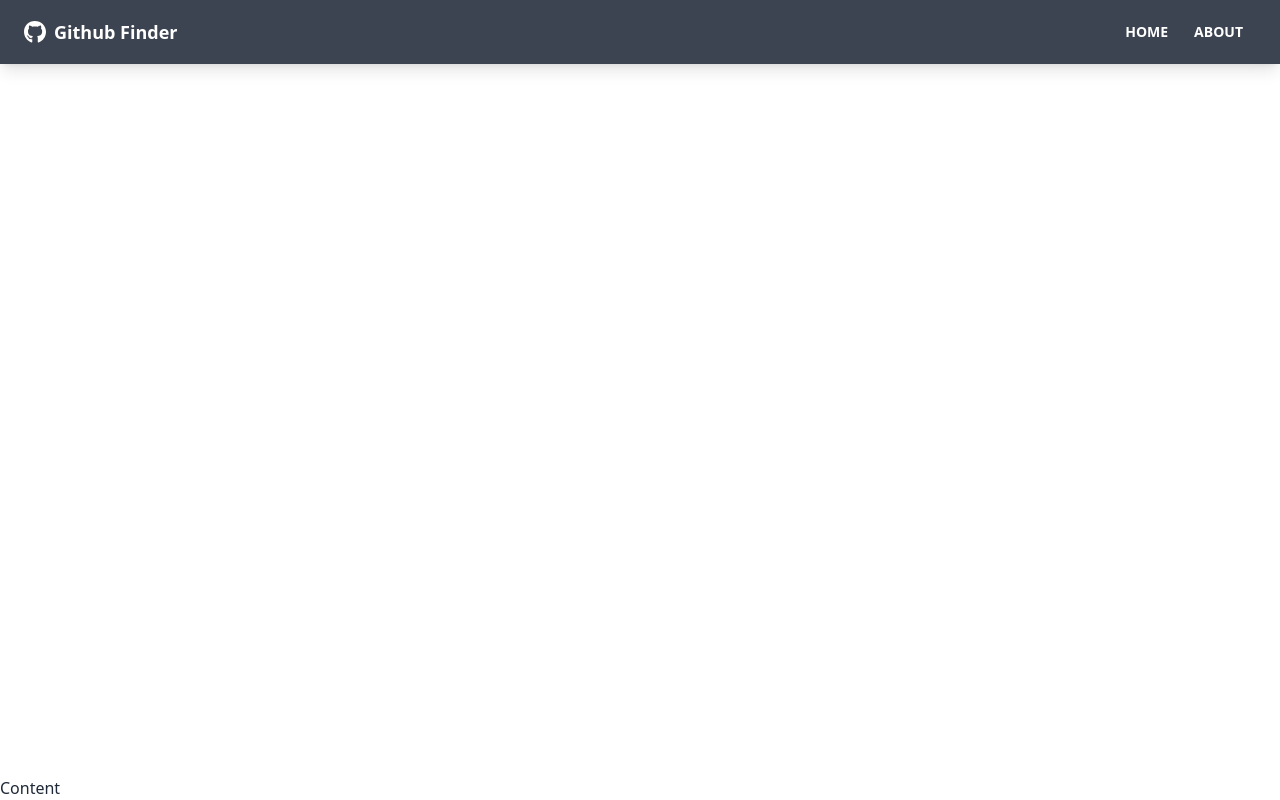
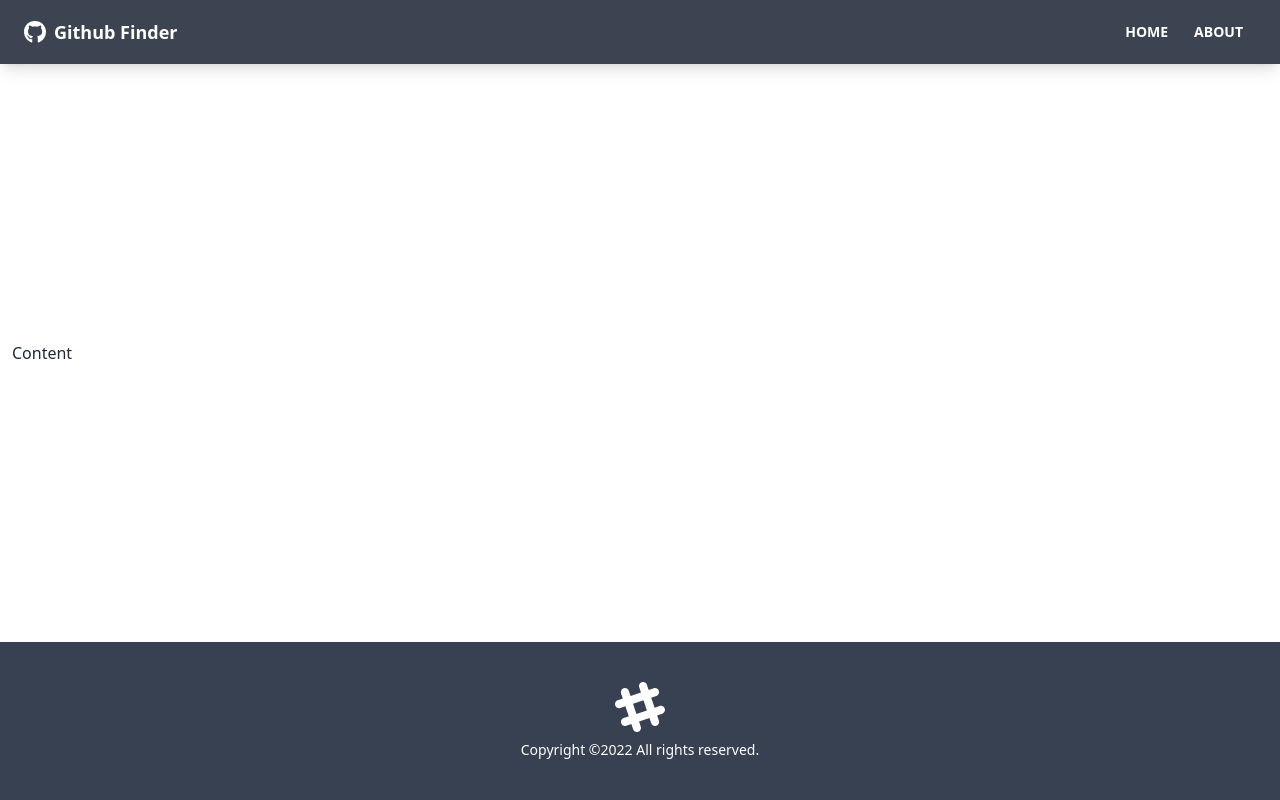
Before and after one commit to SteveDAC/github-finder, a React (Create React App) app: page / in a window 1280 px wide. Built offline with nearby package versions, Linux system fonts and the light colour scheme.

Commit message:
Added Footer component.

```diff
--- a/src/App.js
+++ b/src/App.js
@@ -1,12 +1,14 @@
 import { BrowserRouter as Router, Route } from "react-router-dom";
 import Navbar from "./components/layout/Navbar";
+import Footer from "./components/layout/Footer";
 
 function App() {
   return (
     <Router>
       <div className="flex h-screen flex-col justify-between">
         <Navbar />
-        <main>Content</main>
+        <main className="container mx-auto px-3 pb-12">Content</main>
+        <Footer />
       </div>
     </Router>
   );
--- /dev/null
+++ b/src/components/layout/Footer.jsx
@@ -0,0 +1,25 @@
+function Footer() {
+  const footerYear = new Date().getFullYear();
+
+  return (
+    <footer className="footer footer-center bg-gray-700 p-10 text-primary-content">
+      <div>
+        <svg
+          width="50"
+          height="50"
+          viewBox="0 0 24 24"
+          xmlns="http://www.w3.org/2000/svg"
+          fillRule="evenodd"
+          clipRule="evenodd"
+          className="inline-block fill-current"
+        >
+          {" "}
+          <path d="M22.672 15.226l-2.432.811.841 2.515c.33 1.019-.209 2.127-1.23 2.456-1.15.325-2.148-.321-2.463-1.226l-.84-2.518-5.013 1.677.84 2.517c.391 1.203-.434 2.542-1.831 2.542-.88 0-1.601-.564-1.86-1.314l-.842-2.516-2.431.809c-1.135.328-2.145-.317-2.463-1.229-.329-1.018.211-2.127 1.231-2.456l2.432-.809-1.621-4.823-2.432.808c-1.355.384-2.558-.59-2.558-1.839 0-.817.509-1.582 1.327-1.846l2.433-.809-.842-2.515c-.33-1.02.211-2.129 1.232-2.458 1.02-.329 2.13.209 2.461 1.229l.842 2.515 5.011-1.677-.839-2.517c-.403-1.238.484-2.553 1.843-2.553.819 0 1.585.509 1.85 1.326l.841 2.517 2.431-.81c1.02-.33 2.131.211 2.461 1.229.332 1.018-.21 2.126-1.23 2.456l-2.433.809 1.622 4.823 2.433-.809c1.242-.401 2.557.484 2.557 1.838 0 .819-.51 1.583-1.328 1.847m-8.992-6.428l-5.01 1.675 1.619 4.828 5.011-1.674-1.62-4.829z"></path>{" "}
+        </svg>
+        <p>Copyright &copy;{footerYear} All rights reserved.</p>
+      </div>
+    </footer>
+  );
+}
+
+export default Footer;
```
